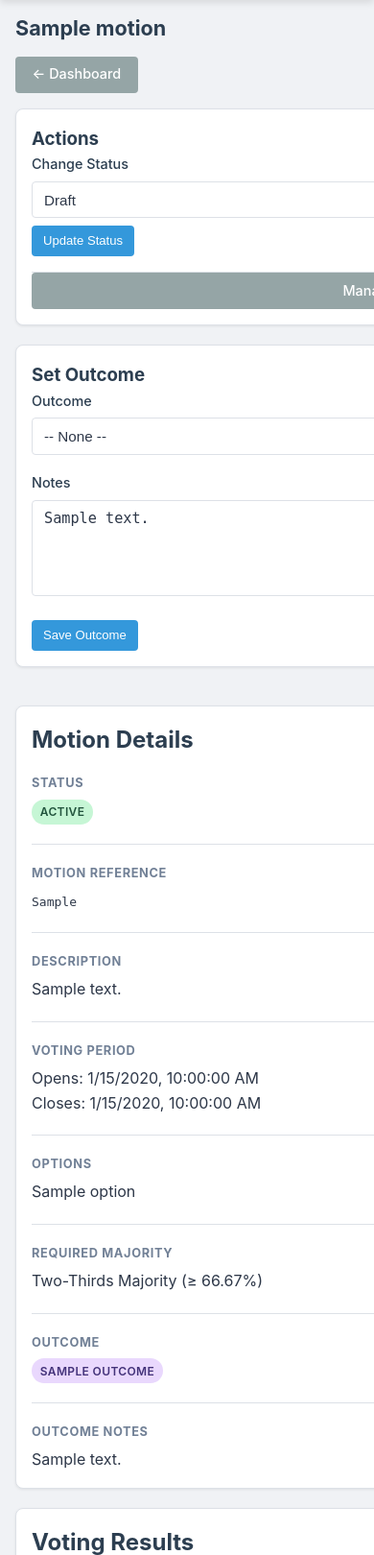
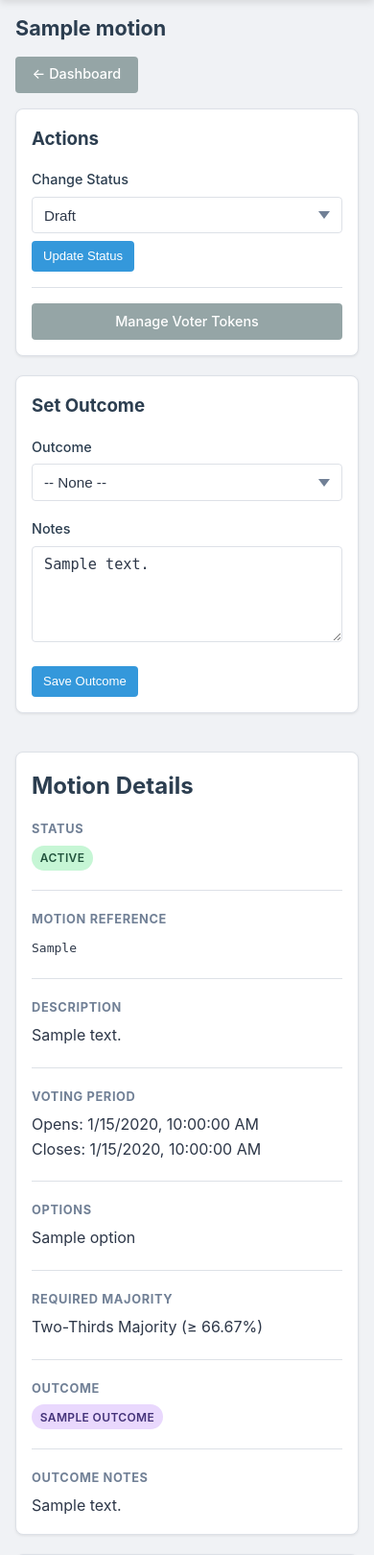
Before and after one commit to dcook604/stratavote, a Node server app: template views/motion_detail.ejs in a window 390 px wide; the page is wider, and only the part inside the window is pictured. Shown: the part 84-1704 px from the top of that part at 96% size. Run offline with Node 20, Linux system fonts and the light colour scheme; the template is opened without the code that fills it: most values are stand-ins (such as "Sample title", 1, 10 or a date in 2020); some libraries are stand-ins or nearby versions.

Commit message:
Fix mobile responsiveness on motion detail page and nav menu
- Add min-width: 0 to detail-main/detail-sidebar grid items to prevent
  horizontal overflow (root cause of page extending on mobile)
- Fix nav drawer to position: fixed below sticky header so it appears
  correctly when tapping hamburger after scrolling down
- Fix tablet sidebar layout: cards now sit side-by-side instead of
  applying broken 2-col grid inside each card (which put h3 in col 1)
- Add overflow-wrap/word-break to page title, detail-row content, and
  code elements to prevent long text from causing horizontal overflow

Co-Authored-By: Claude Sonnet 4.6 <noreply@anthropic.com>

```diff
--- a/public/styles.css
+++ b/public/styles.css
@@ -131,11 +131,19 @@ body {
 .nav-toggle.open span:nth-child(2) { opacity: 0; }
 .nav-toggle.open span:nth-child(3) { transform: translateY(-7px) rotate(-45deg); }
 
-/* Mobile nav drawer */
+/* Mobile nav drawer — fixed so it appears below the sticky header regardless of scroll position */
 .nav-drawer {
   display: none;
+  position: fixed;
+  top: var(--header-height);
+  left: 0;
+  right: 0;
+  z-index: 99;
   background: var(--color-dark-light);
   border-top: 1px solid rgba(255,255,255,0.1);
+  box-shadow: var(--shadow-lg);
+  max-height: calc(100vh - var(--header-height));
+  overflow-y: auto;
 }
 
 .nav-drawer.open {
@@ -467,11 +475,15 @@ select.form-control {
   margin-bottom: 1.5rem;
   gap: 1rem;
   flex-wrap: wrap;
+  min-width: 0;
 }
 
 .page-header h1 {
   font-size: 1.6rem;
   color: var(--color-dark);
+  overflow-wrap: break-word;
+  word-break: break-word;
+  min-width: 0;
 }
 
 /* === MOTIONS LIST === */
@@ -599,6 +611,12 @@ select.form-control {
   align-items: start;
 }
 
+/* Prevent grid items from overflowing their container */
+.detail-main,
+.detail-sidebar {
+  min-width: 0;
+}
+
 .detail-row {
   margin-bottom: 1.25rem;
   padding-bottom: 1.25rem;
@@ -618,6 +636,16 @@ select.form-control {
   font-size: 0.8rem;
   text-transform: uppercase;
   letter-spacing: 0.05em;
+}
+
+.detail-row p,
+.detail-row code {
+  overflow-wrap: break-word;
+  word-break: break-word;
+}
+
+code {
+  word-break: break-all;
 }
 
 /* === VOTE RESULTS / STATS === */
@@ -998,15 +1026,12 @@ select.form-control {
 
   .detail-sidebar {
     order: -1;
+    display: grid;
+    grid-template-columns: 1fr 1fr;
+    gap: 1.25rem;
   }
 
   .detail-sidebar .card {
-    display: grid;
-    grid-template-columns: 1fr 1fr;
-    gap: 1rem;
-  }
-
-  .detail-sidebar .card > * {
     margin-bottom: 0;
   }
 }
@@ -1055,10 +1080,12 @@ select.form-control {
 
   .detail-sidebar {
     order: -1;
+    display: block; /* reset the tablet 2-col grid */
   }
 
   .detail-sidebar .card {
     display: block;
+    margin-bottom: 1.25rem;
   }
 
   /* Stats */
```
